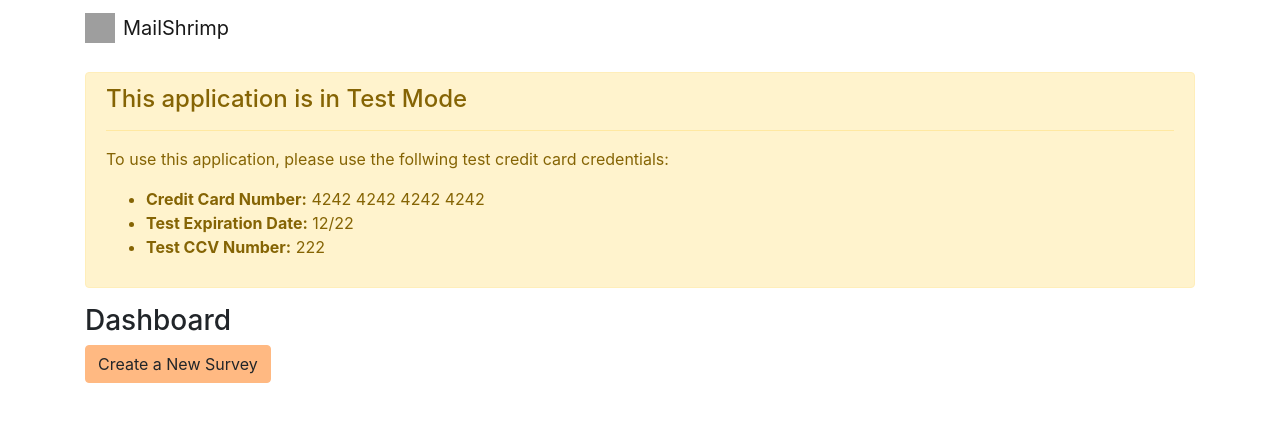
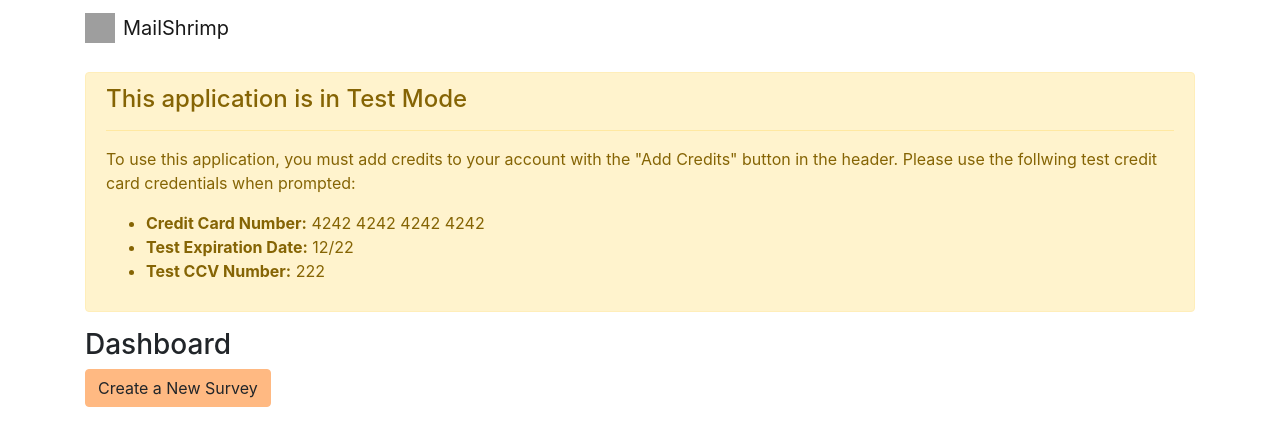
Before and after one commit to bjork1/node-react-mailer, a React (Create React App) app in the folder client/: page /surveys in a window 1280 px wide. Shown: the top 446 px of the page. Built offline with nearby package versions, Linux system fonts and the light colour scheme; no server answers; grey boxes are pictures that could not be loaded.

Commit message:
change dashboard copy writing

```diff
--- a/client/src/components/Dashboard.js
+++ b/client/src/components/Dashboard.js
@@ -1,14 +1,13 @@
 import React from 'react';
 import { Link } from 'react-router-dom';
-import StripePayments from './StripePayments';
 
 const Dashboard = () => {
   return (
     <div className="container">
-      <div class="alert alert-warning mt-3" role="alert">
-        <h4 class="alert-heading">This application is in Test Mode</h4>
+      <div className="alert alert-warning mt-3" role="alert">
+        <h4 className="alert-heading">This application is in Test Mode</h4>
         <hr />
-        <p>To use this application, please use the follwing test credit card credentials:</p>
+        <p>To use this application, you must add credits to your account with the "Add Credits" button in the header. Please use the follwing test credit card credentials when prompted:</p>
         <ul>
           <li><strong>Credit Card Number:</strong> 4242 4242 4242 4242</li>
           <li><strong>Test Expiration Date:</strong> 12/22</li>
```
